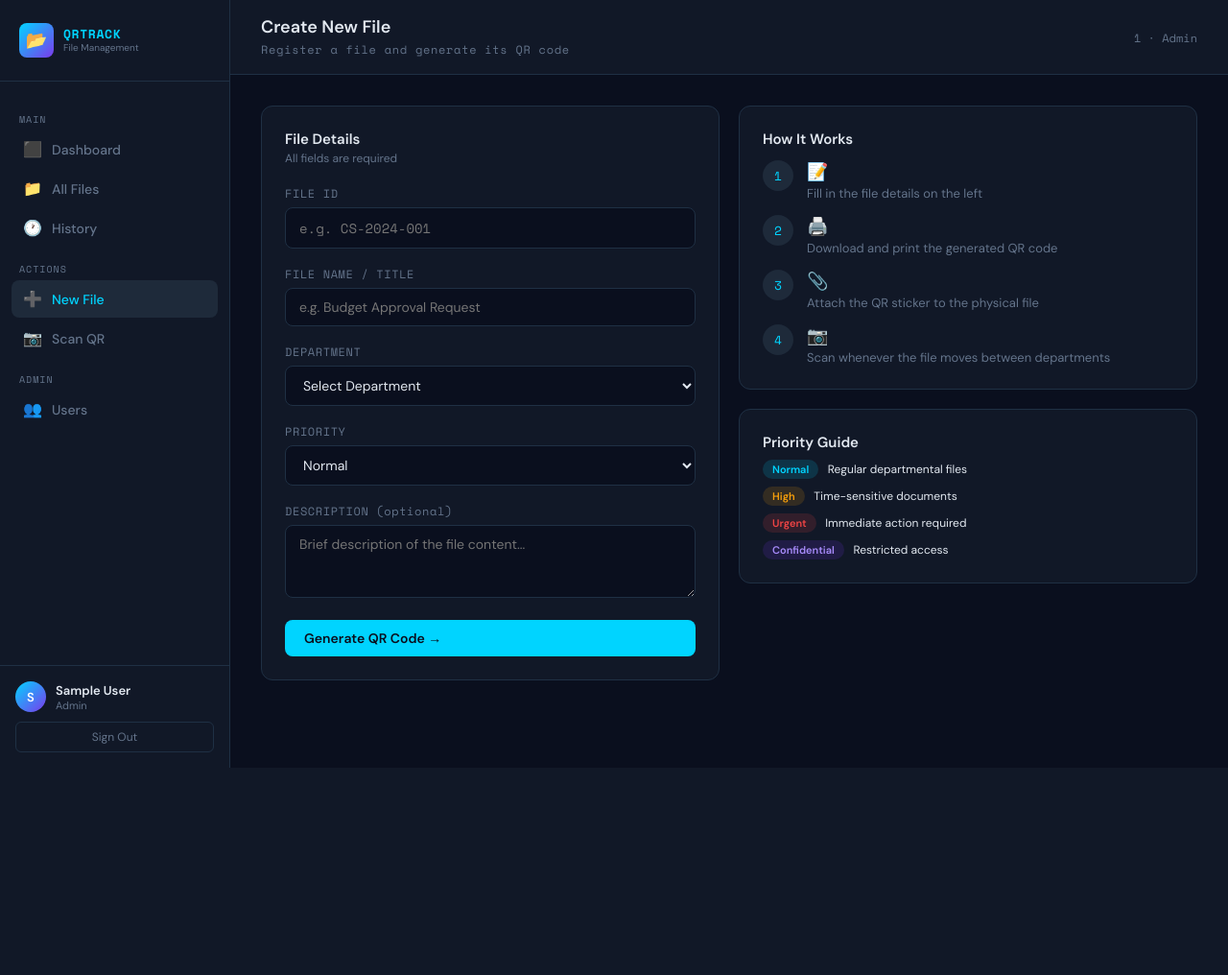
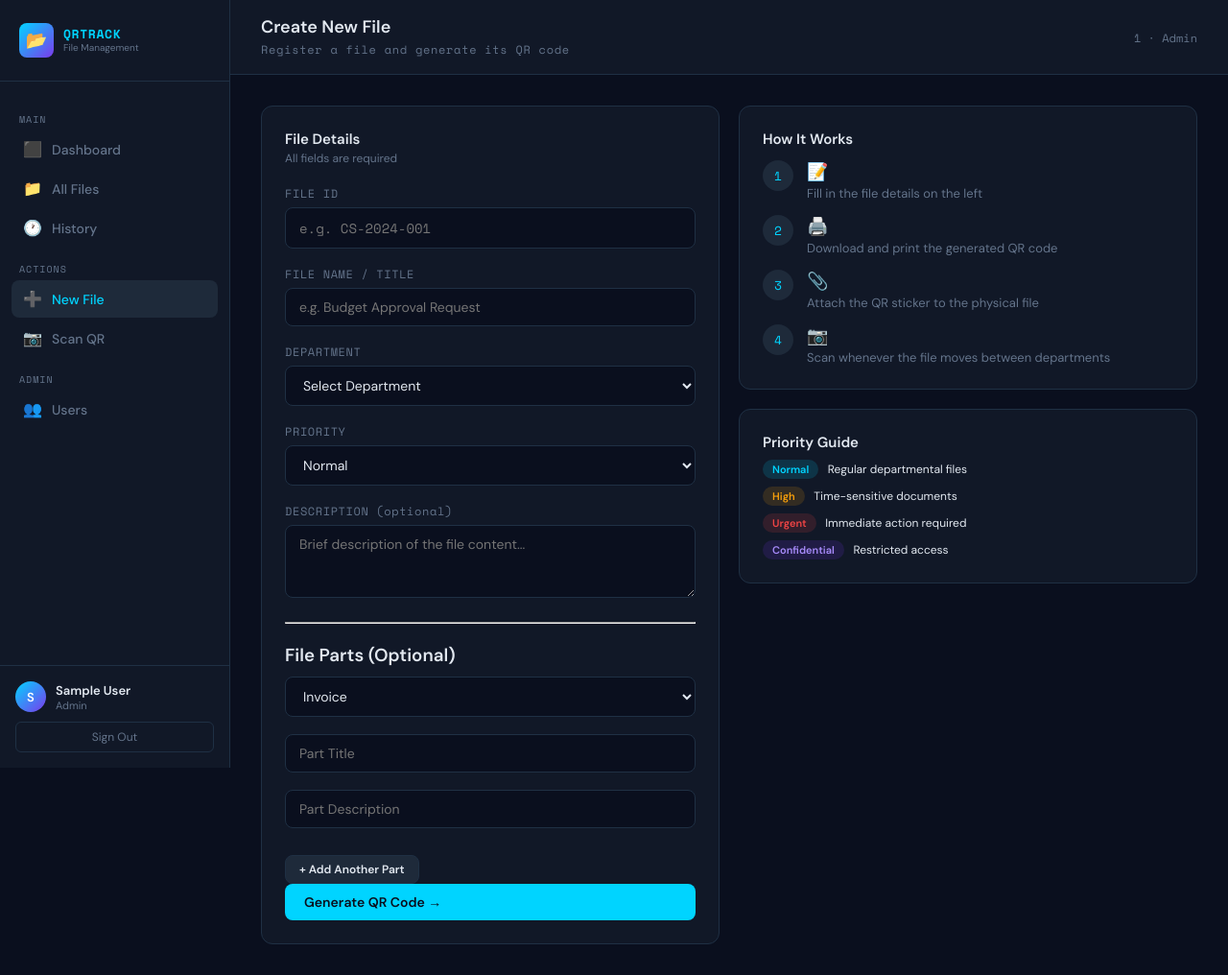
Before and after one commit to gouthami-2412/qrtrack, a Flask app: page /create in a window 1280 px wide. Shown: the whole page at 96% size. Before the commit the page ends 800 px from the top, so only its background shows below. Run offline with Flask 3, Linux system fonts and the light colour scheme; the visitor is signed in with stand-in values (Sample User, id 1); some libraries are stand-ins or nearby versions.

Commit message:
Add file parts feature in create file

```diff
--- a/app.py
+++ b/app.py
@@ -2,6 +2,7 @@ from flask import Flask, render_template, request, redirect, jsonify, session, f
 import os
 from datetime import datetime, timezone, timedelta
 from functools import wraps
+import uuid
 
 IST = timezone(timedelta(hours=5, minutes=30))
 
@@ -449,20 +450,62 @@ def create():
                 INSERT INTO files (file_id,file_name,department,created_date,status,stage,priority,description,qr_base64)
                 VALUES (%s,%s,%s,%s,'active','created',%s,%s,%s)
             """, (file_id, file_name, dept, now, priority, desc, qr_b64))
+
+            # ✅ ADD THIS BLOCK (PARTS INSERT)
+            part_types = request.form.getlist("part_type[]")
+            part_titles = request.form.getlist("part_title[]")
+            part_descriptions = request.form.getlist("part_description[]")
+
+            for i in range(len(part_types)):
+                if part_titles[i].strip():
+                    c.execute("""
+                        INSERT INTO file_parts (id, file_id, part_type, title, description, created_at)
+                        VALUES (%s, %s, %s, %s, %s, %s)
+                    """, (
+                        str(uuid.uuid4()),
+                        file_id,
+                        part_types[i],
+                        part_titles[i],
+                        part_descriptions[i],
+                        now
+                    ))
+
             c.execute("""
                 INSERT INTO movements (file_id,department,person,action,in_time)
                 VALUES (%s,%s,%s,'created',%s)
             """, (file_id, dept, person, now))
+
         else:
             c = conn.cursor()
             c.execute("""
                 INSERT INTO files (file_id,file_name,department,created_date,status,stage,priority,description,qr_base64)
                 VALUES (?,?,?,?,'active','created',?,?,?)
             """, (file_id, file_name, dept, now, priority, desc, qr_b64))
+
+            # ✅ ADD THIS BLOCK (PARTS INSERT)
+            part_types = request.form.getlist("part_type[]")
+            part_titles = request.form.getlist("part_title[]")
+            part_descriptions = request.form.getlist("part_description[]")
+
+            for i in range(len(part_types)):
+                if part_titles[i].strip():
+                    c.execute("""
+                        INSERT INTO file_parts (id, file_id, part_type, title, description, created_at)
+                        VALUES (?, ?, ?, ?, ?, ?)
+                    """, (
+                        str(uuid.uuid4()),
+                        file_id,
+                        part_types[i],
+                        part_titles[i],
+                        part_descriptions[i],
+                        now
+                    ))
+
             c.execute("""
                 INSERT INTO movements (file_id,department,person,action,in_time)
                 VALUES (?,?,?,'created',?)
             """, (file_id, dept, person, now))
+
 
         conn.commit()
         conn.close()
--- a/templates/create.html
+++ b/templates/create.html
@@ -51,6 +51,29 @@
         <textarea name="description" rows="3" placeholder="Brief description of the file content..." style="resize:vertical"></textarea>
       </div>
 
+      <hr style="margin:20px 0">
+
+      <h3 style="margin-bottom:10px">File Parts (Optional)</h3>
+
+      <div id="parts-container">
+        <div class="part" style="margin-bottom:10px">
+          <select name="part_type[]" class="form-group">
+            <option value="invoice">Invoice</option>
+            <option value="bill">Bill</option>
+            <option value="receipt">Receipt</option>
+          </select>
+
+          <input type="text" name="part_title[]" placeholder="Part Title" class="form-group">
+
+          <input type="text" name="part_description[]" placeholder="Part Description" class="form-group">
+        </div>
+      </div>
+
+      <button type="button" class="btn btn-secondary btn-sm" onclick="addPart()">
+        + Add Another Part
+      </button>
+
+
       <button type="submit" class="btn btn-primary" style="width:100%">Generate QR Code →</button>
     </form>
   </div>
@@ -102,4 +125,29 @@
     {% endif %}
   </div>
 </div>
+
+<script>
+function addPart() {
+  const container = document.getElementById("parts-container");
+
+  const newPart = document.createElement("div");
+  newPart.classList.add("part");
+  newPart.style.marginBottom = "10px";
+
+  newPart.innerHTML = `
+    <select name="part_type[]" class="form-group">
+      <option value="invoice">Invoice</option>
+      <option value="bill">Bill</option>
+      <option value="receipt">Receipt</option>
+    </select>
+
+    <input type="text" name="part_title[]" placeholder="Part Title" class="form-group">
+
+    <input type="text" name="part_description[]" placeholder="Part Description" class="form-group">
+  `;
+
+  container.appendChild(newPart);
+}
+</script>
+
 {% endblock %}
```
